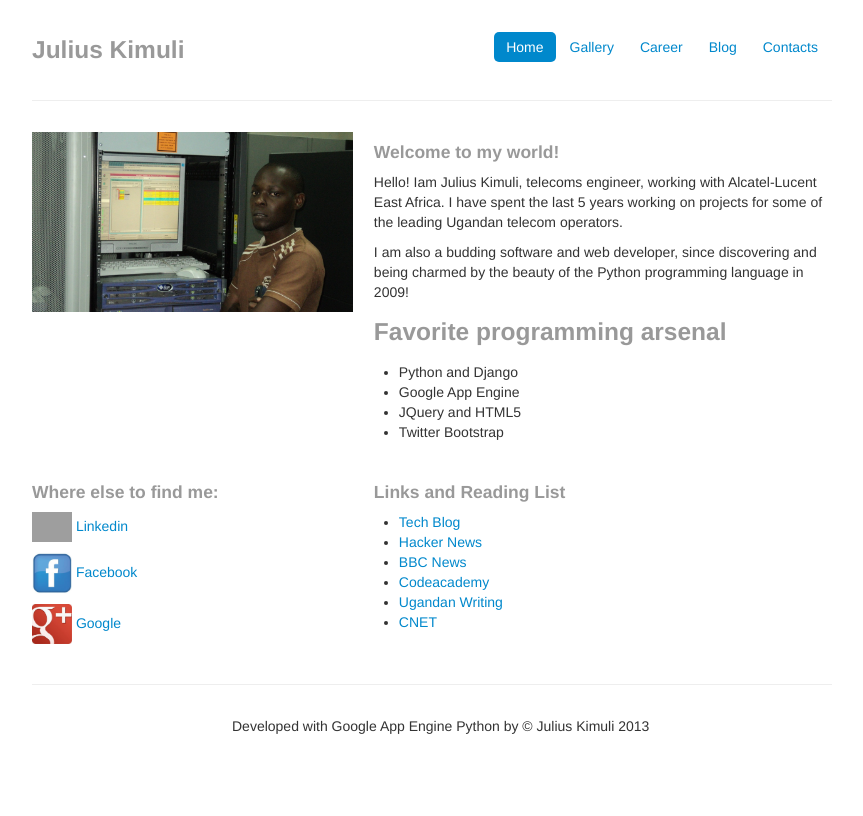
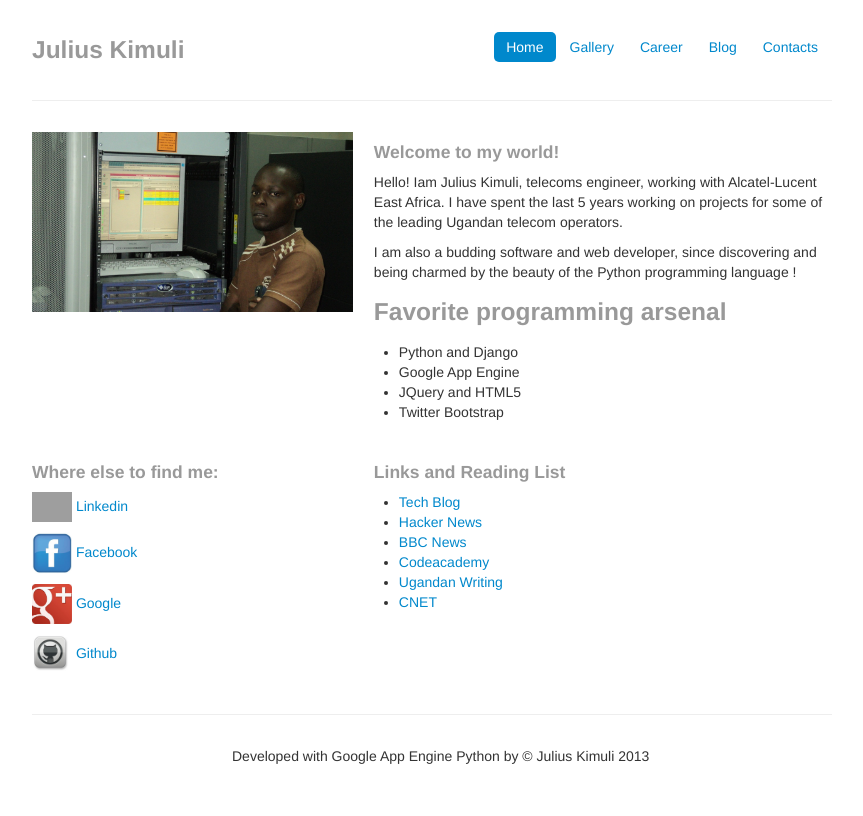
Before and after one commit to jkimuli/kimuli, a Python web app: template templates/index.html in a window 1280 px wide. Shown: the whole page, without its empty margins (208-1071 px from the left). Before the commit the page ends 734 px from the top, so only its background shows below. Run offline with Jinja, Linux system fonts and the light colour scheme; the template is opened without the code that fills it, so the values that code supplies are empty; some libraries are stand-ins or nearby versions; grey boxes are pictures that could not be loaded.

Commit message:
Updating index page

```diff
--- a/templates/index.html
+++ b/templates/index.html
@@ -81,7 +81,7 @@
             <p> Hello! Iam Julius Kimuli, telecoms engineer, working with Alcatel-Lucent East Africa. I have spent the last 5 years working on projects for some of the leading Ugandan telecom operators.
             </p>
 
-            <p> I am also a budding software and web developer, since discovering and being charmed by the beauty of the Python programming language in 2009!</p>
+            <p> I am also a budding software and web developer, since discovering and being charmed by the beauty of the Python programming language !</p>
 
             <h3 class="muted"> Favorite programming arsenal</h3>
             <ul>
@@ -106,6 +106,7 @@
           <p><img src="/static/img/linkedin.jpg" width="40" height="20">&nbsp;<a href="http://ug.linkedin.com/in/jkimuli" class="links">Linkedin</a></p>
           <p><img src="/static/img/facebook.jpg" width="40" height="20">&nbsp;<a href="http://www.facebook.com/julius.kimuli" class="links">Facebook</a></p>
           <p><img src="/static/img/google.jpg" width="40" height="20">&nbsp;<a href="https://plus.google.com/u/0/117063591173689453940" class="links">Google</a></p>
+          <p><img src="/static/img/github.jpg" width="40" height="20">&nbsp;<a href="https://github.com/jkimuli" class="links">Github</a></p>
 
 
 
```
Also changed, not shown: static/img/github.jpg (added).
